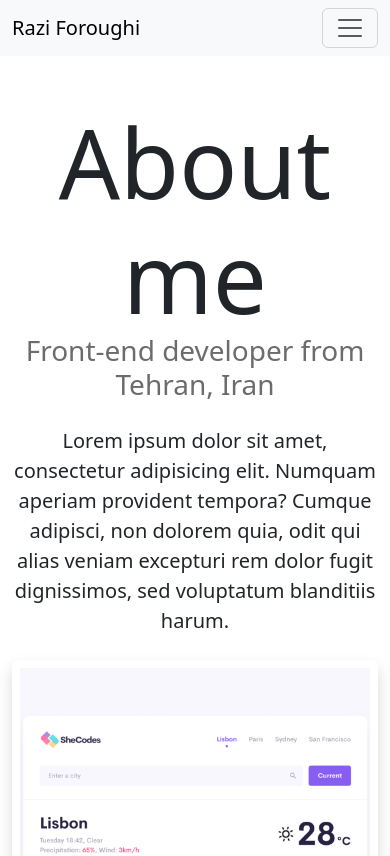
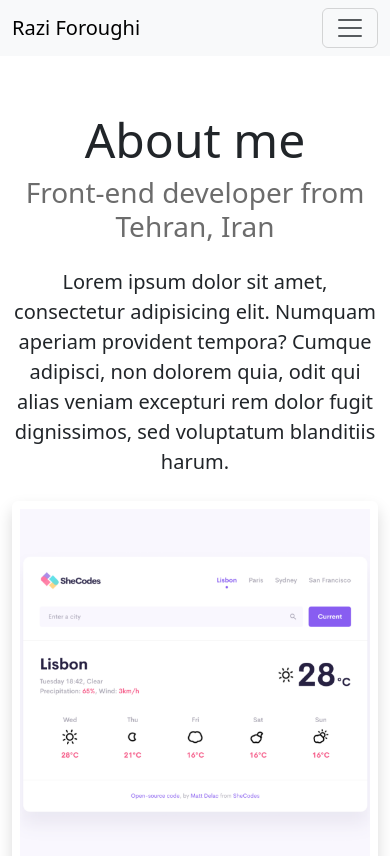
Before and after one commit to Razi86/Portfolio, a plain HTML site: page about.html in a window 390 px wide. Shown: the top 856 px of the page. Drawn offline with nearby package versions, Linux system fonts and the light colour scheme.

Commit message:
responsive

```diff
--- a/about.html
+++ b/about.html
@@ -34,7 +34,7 @@
             </div>
         </div>
     </nav>
-    <h1 class="mt-5">
+    <h1 class="mt-5 fs-m-3">
         About me
     </h1>
     <h3>
--- a/css/about-style.css
+++ b/css/about-style.css
@@ -48,3 +48,10 @@ h2 {
 .mail {
     font-size: 25px;
 }
+
+@media (max-width: 576px) {
+    h1 {
+        font-size: 48px;
+        line-height: 1.5;
+    }
+}
--- a/css/style.css
+++ b/css/style.css
@@ -41,3 +41,10 @@ h3 {
     background: var(--link);
     color: white;
 }
+
+@media (max-width: 576px) {
+    h1 {
+        font-size: 48px;
+        line-height: 1.5;
+    }
+}
```
